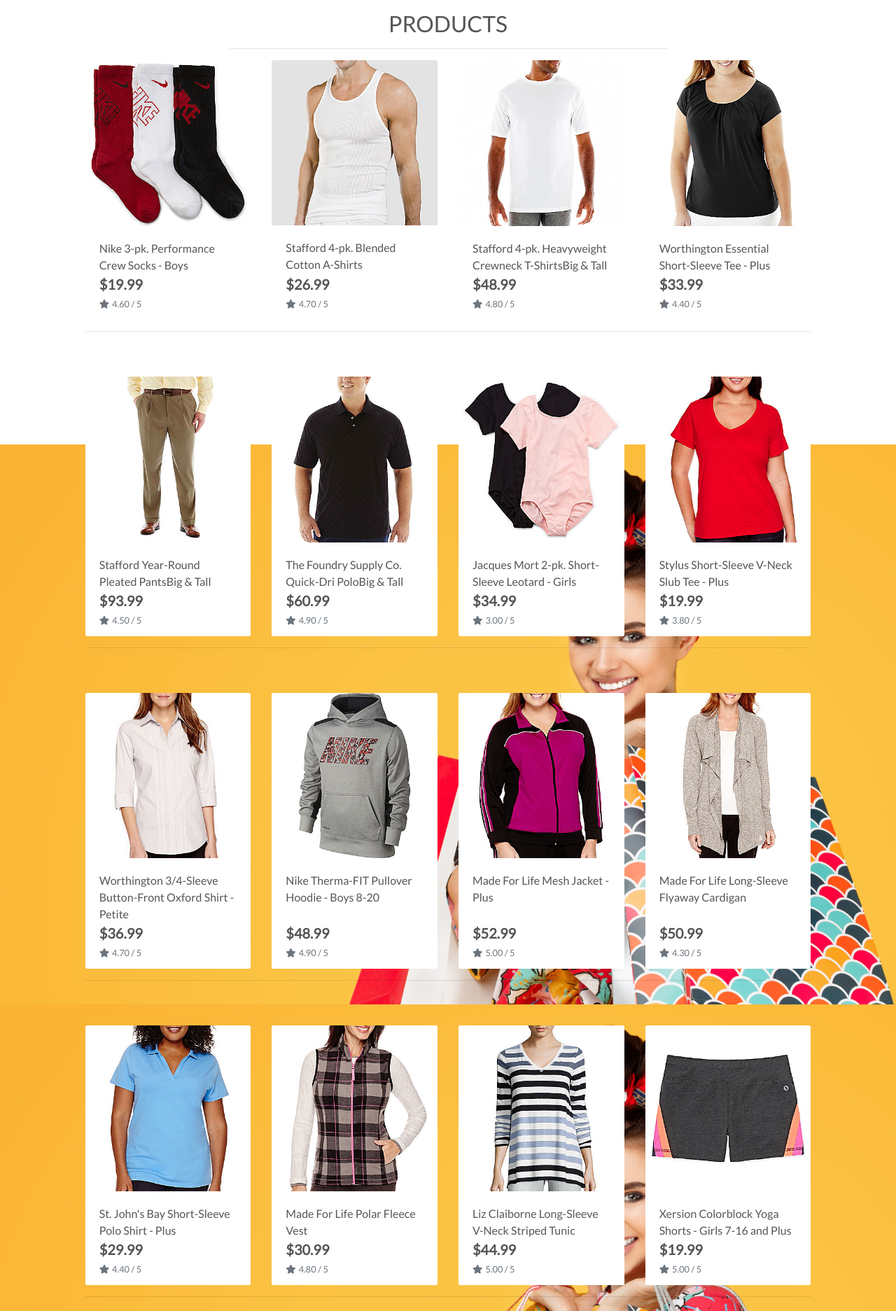
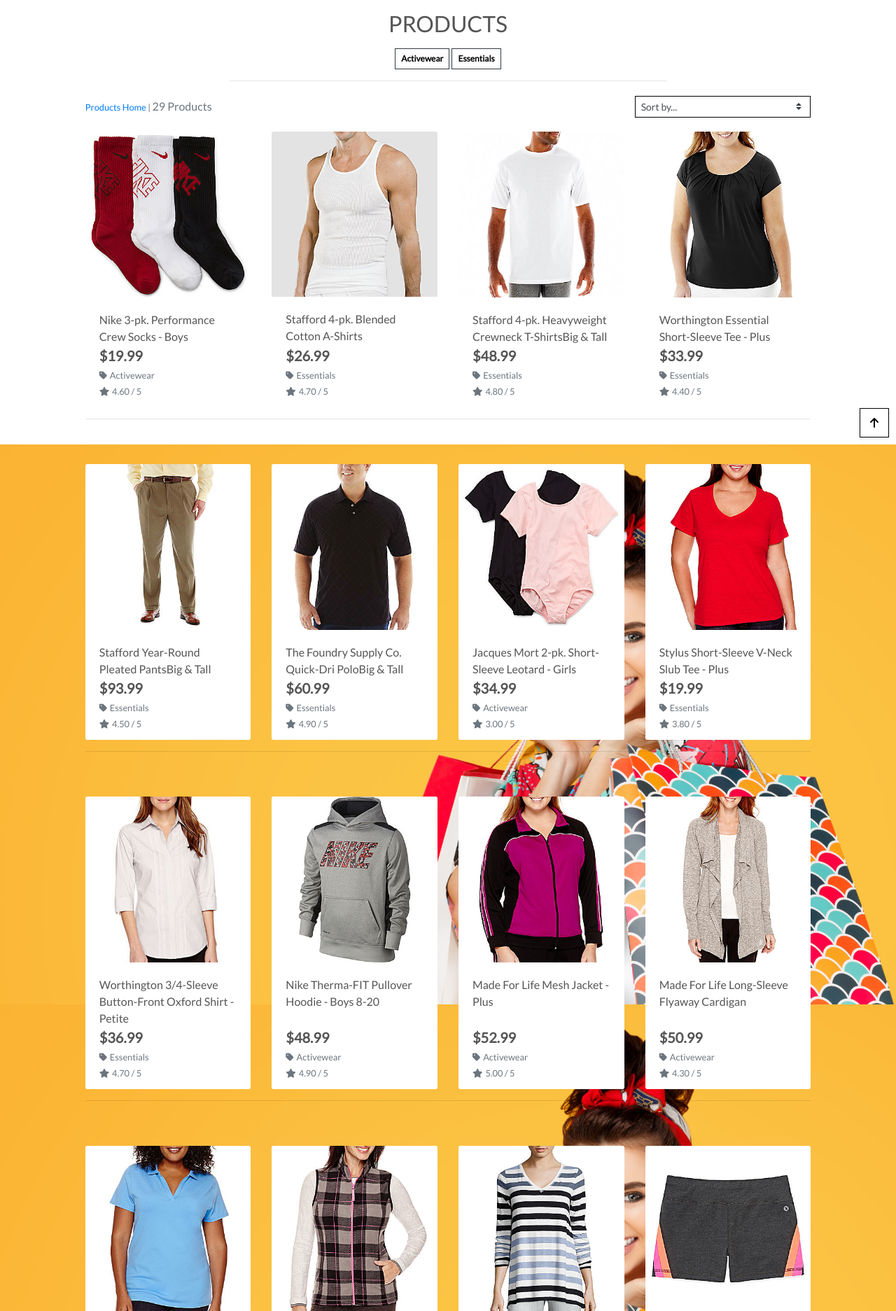
Before and after one commit to danielclements/boutique-ado, a Django app: a page that uses products/templates/products/products.html in a window 1280 px wide. Shown: the part 165-2038 px from the top of the page at 70% size. Run offline with Django 3.2, Linux system fonts and the light colour scheme; data comes from the database, SQL or seed files in the repository; some libraries are stand-ins or nearby versions.

Commit message:
added sorting JS and back to top link

```diff
--- a/products/templates/products/products.html
+++ b/products/templates/products/products.html
@@ -15,12 +15,41 @@
         <div class="row">
             <div class="col text-center mt-3">
                 <h2 class="logo-font">Products</h2>
+                {% for c in current_categories %}
+                    <a class="category-badge text-decoration-none" href="{% url 'products' %}?category={{ c.name }}">
+                        <span class="p-2 mt-2 badge badge-white text-black rounded-0 border border-dark">{{ c.friendly_name }}</span>
+                    </a>
+                {% endfor %}
                 <hr class="w-50 mb-1">
             </div>
         </div>
         <div class="row">
             <div class="product-container col-10 offset-1">
-                <div class="row mt-1 mb-2"></div>
+                <div class="row mt-1 mb-2">
+                    <div class="col-12 col-md-6 my-auto order-md-last d-flex justify-content-center justify-content-md-end">
+                        <div class="sort-select-wrapper w-50">
+                            <select id="sort-selector" class="custom-select custom-select-sm rounded-0 border border-{% if current_sorting != 'None_None' %}info{% else %}black{% endif %}">
+                                <option value="reset" {% if current_sorting == 'None_None' %}selected{% endif %}>Sort by...</option>
+                                <option value="price_asc" {% if current_sorting == 'price_asc' %}selected{% endif %}>Price (low to high)</option>
+                                <option value="price_desc" {% if current_sorting == 'price_desc' %}selected{% endif %}>Price (high to low)</option>
+                                <option value="rating_asc" {% if current_sorting == 'rating_asc' %}selected{% endif %}>Rating (low to high)</option>
+                                <option value="rating_desc" {% if current_sorting == 'rating_desc' %}selected{% endif %}>Rating (high to low)</option>
+                                <option value="name_asc" {% if current_sorting == 'name_asc' %}selected{% endif %}>Name (A-Z)</option>
+                                <option value="name_desc" {% if current_sorting == 'name_desc' %}selected{% endif %}>Name (Z-A)</option>
+                                <option value="category_asc" {% if current_sorting == 'category_asc' %}selected{% endif %}>Category (A-Z)</option>
+                                <option value="category_desc" {% if current_sorting == 'category_desc' %}selected{% endif %}>Category (Z-A)</option>
+                            </select>
+                        </div>
+                    </div>
+                    <div class="col-12 col-md-6 order-md-first">
+                        <p class="text-muted mt-3 text-center text-md-left">
+                            {% if search_term or current_categories or current_sorting != 'None_None' %}
+                                <span class="small"><a href="{% url 'products' %}">Products Home</a> | </span>
+                            {% endif %}
+                            {{ products|length }} Products{% if search_term %} found for <strong>"{{ search_term }}"</strong>{% endif %}
+                        </p>
+                    </div>
+                </div>
                 <div class="row">
                     {% for product in products %}
                         <div class="col-sm-6 col-md-6 col-lg-4 col-xl-3">
@@ -41,6 +70,13 @@
                                     <div class="row">
                                         <div class="col">
                                             <p class="lead mb-0 text-left font-weight-bold">${{ product.price }}</p>
+                                            {% if product.category %}
+                                            <p class="small mt-1 mb-0">
+                                                <a class="text-muted" href="{% url 'products' %}?category={{ product.category.name }}">
+                                                    <i class="fas fa-tag mr-1"></i>{{ product.category.friendly_name }}
+                                                </a>
+                                            </p>
+                                            {% endif %}
                                             {% if product.rating %}
                                                 <small class="text-muted"><i class="fas fa-star mr-1"></i>{{ product.rating }} / 5</small>
                                             {% else %}
@@ -76,4 +112,42 @@
             </div>
         </div>
     </div>
+
+    <div class="btt-button shadow-sm rounded-0 border border-black">
+        <a class="btt-link d-flex h-100">
+            <i class="fas fa-arrow-up text-black mx-auto my-auto"></i>
+        </a>
+    </div>
 {% endblock %}
+
+{% block postloadjs %}
+    {{ block.super }}
+    <script type="text/javascript">
+		$('.btt-link').click(function(e) {
+			window.scrollTo(0,0)
+		})
+	</script>
+
+    <script type="text/javascript">
+        $('#sort-selector').change(function() {
+            var selector = $(this);
+            var currentUrl = new URL(window.location);
+
+            var selectedVal = selector.val();
+            if(selectedVal != "reset"){
+                var sort = selectedVal.split("_")[0];
+                var direction = selectedVal.split("_")[1];
+
+                currentUrl.searchParams.set("sort", sort);
+                currentUrl.searchParams.set("direction", direction);
+
+                window.location.replace(currentUrl);
+            } else {
+                currentUrl.searchParams.delete("sort");
+                currentUrl.searchParams.delete("direction");
+
+                window.location.replace(currentUrl);
+            }
+        })
+    </script>
+{% endblock %}
--- a/products/views.py
+++ b/products/views.py
@@ -2,6 +2,7 @@
 from django.shortcuts import render, get_object_or_404, redirect, reverse
 from django.contrib import messages
 from django.db.models import Q
+from django.db.models.functions import Lower
 from .models import Product, Category
 
 # Create your views here.
--- a/static/css/base.css
+++ b/static/css/base.css
@@ -70,6 +70,24 @@ body {
 	z-index: -1;
 }
 
+
+a.category-badge > span.badge:hover{
+    background-color: #212529 !important;
+    color: #fff !important;
+}
+
+
+.btt-button{
+    height: 42px;
+    width: 42px;
+    position: fixed;
+    bottom: 10px;
+    right: 10px;
+}
+
+.btt-link{
+    cursor: pointer;
+}
 /* -------------------------------- Media Queries */
 
 /* Slightly larger container on xl screens */
```
Also changed, not shown: products/templates/products/product_detail.html (+7 -0 lines).
